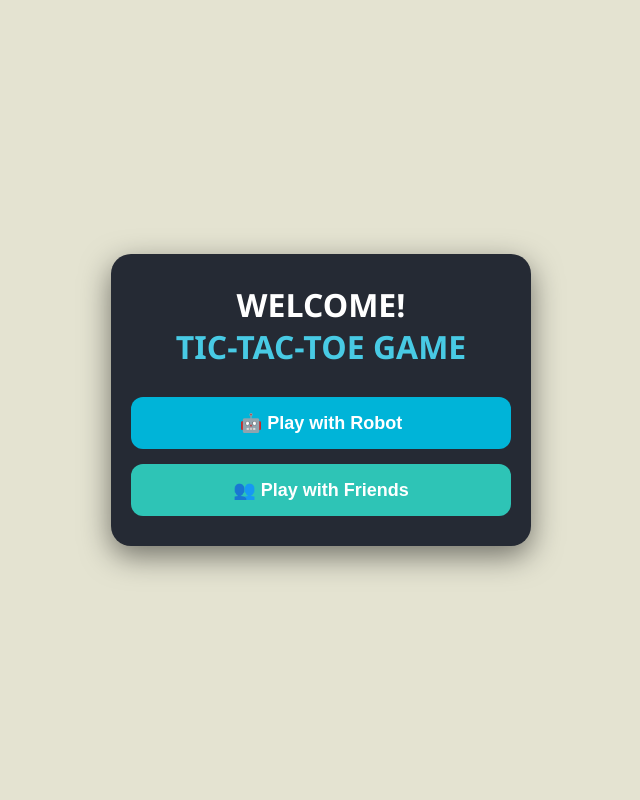
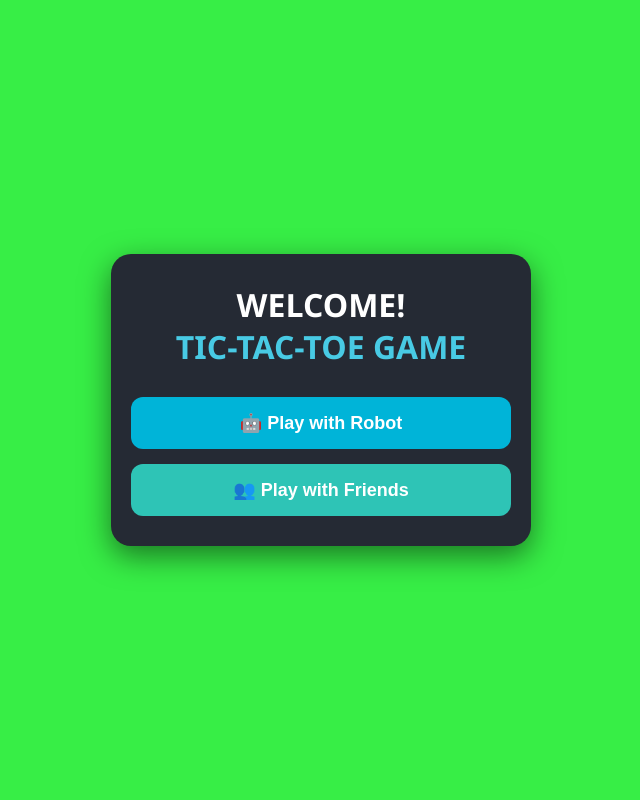
Before and after one commit to tulugusangeetha3-star/Tic-Tac-Toe, a Flask app: page / in a window 1280 px wide. Shown: the whole page, without its empty margins (319-959 px from the left). Run offline with Flask 3, Linux system fonts and the light colour scheme.

Commit message:
Update game colors

```diff
--- a/static/style.css
+++ b/static/style.css
@@ -9,7 +9,7 @@ body {
     display: flex;
     justify-content: center;
     align-items: center;
-    background: #e4e3d1;
+    background: #37ee46;
     font-family: 'Segoe UI', Tahoma, Geneva, Verdana, sans-serif;
     color: white;
 }
```
